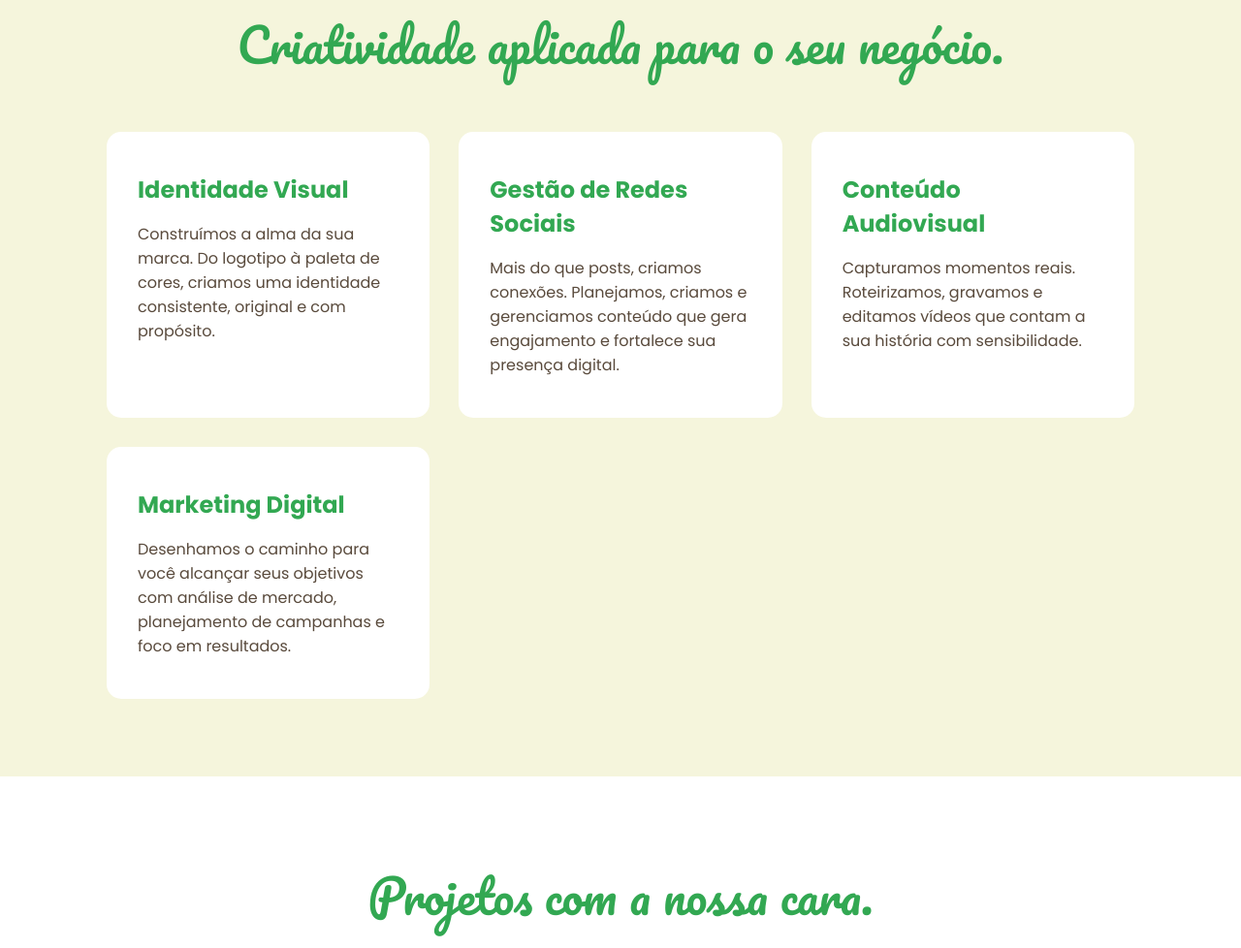
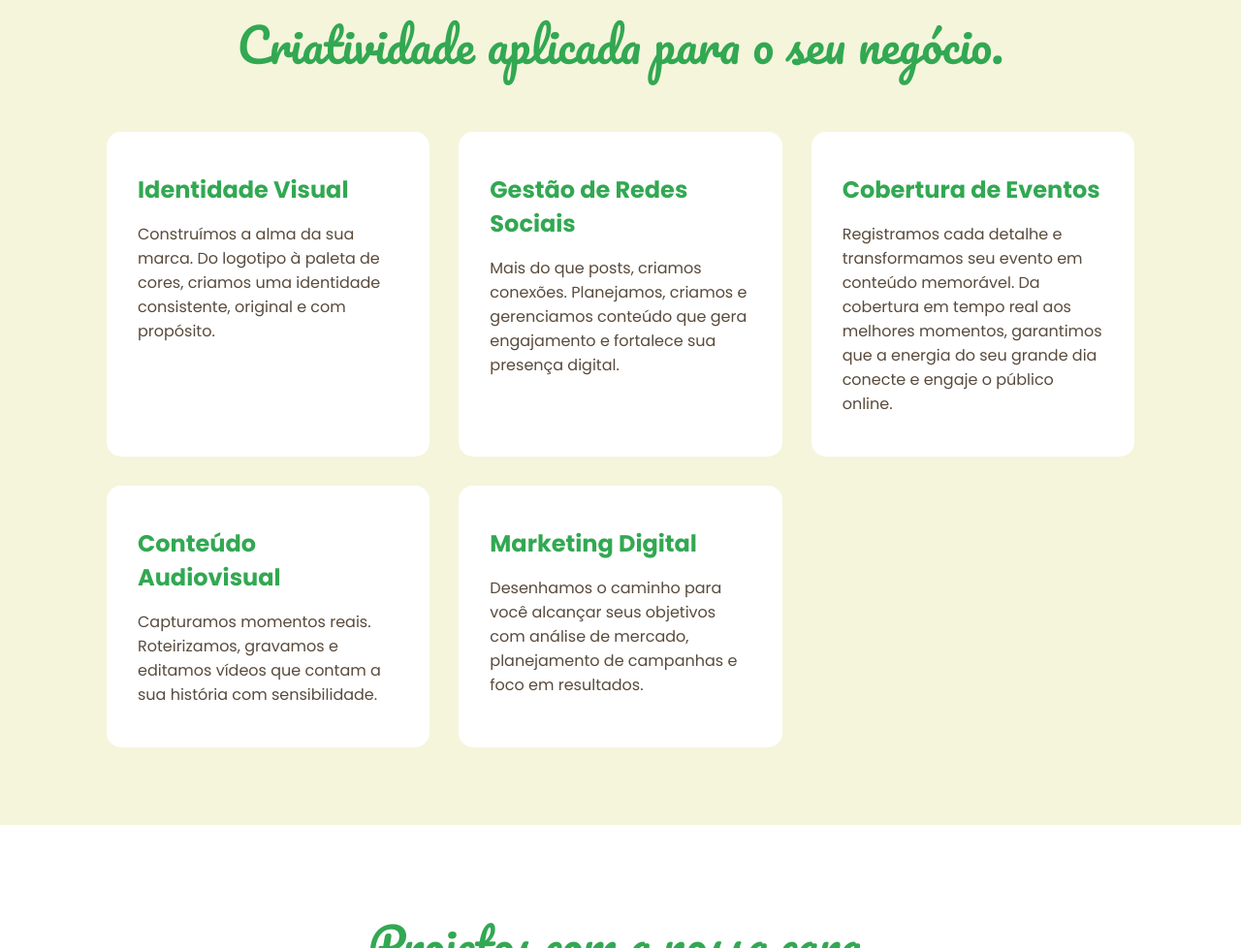
Before and after one commit to GildoAdrianoZERO/Dualina, a plain HTML site: page index.html in a window 1280 px wide. Shown: the part 1959-2937 px from the top of the page at 97% size. Drawn offline with nearby package versions, Linux system fonts and the light colour scheme.

Commit message:
Add cobertura de eventos, html

```diff
--- a/index.html
+++ b/index.html
@@ -102,6 +102,12 @@
                             engajamento e fortalece sua presença digital.</p>
                     </div>
                     <div class="service-card animate-on-scroll">
+                        <h4>Cobertura de Eventos</h4>
+                        <p>Registramos cada detalhe e transformamos seu evento em conteúdo memorável.
+                            Da cobertura em tempo real aos melhores momentos, garantimos que a energia
+                            do seu grande dia conecte e engaje o público online.</p>
+                    </div>
+                    <div class="service-card animate-on-scroll">
                         <h4>Conteúdo Audiovisual</h4>
                         <p>Capturamos momentos reais. Roteirizamos, gravamos e editamos vídeos que contam a sua história
                             com sensibilidade.</p>
```
